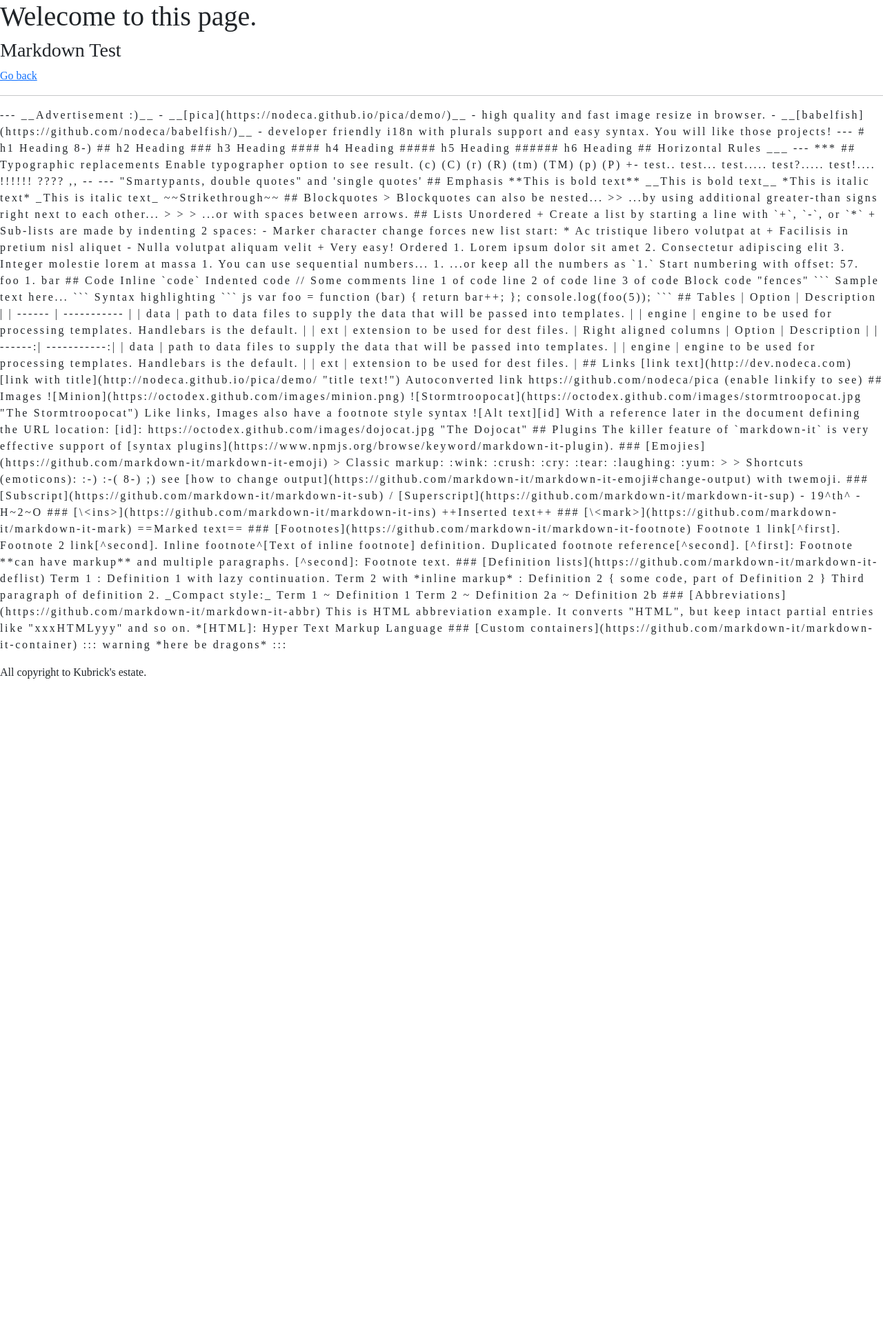
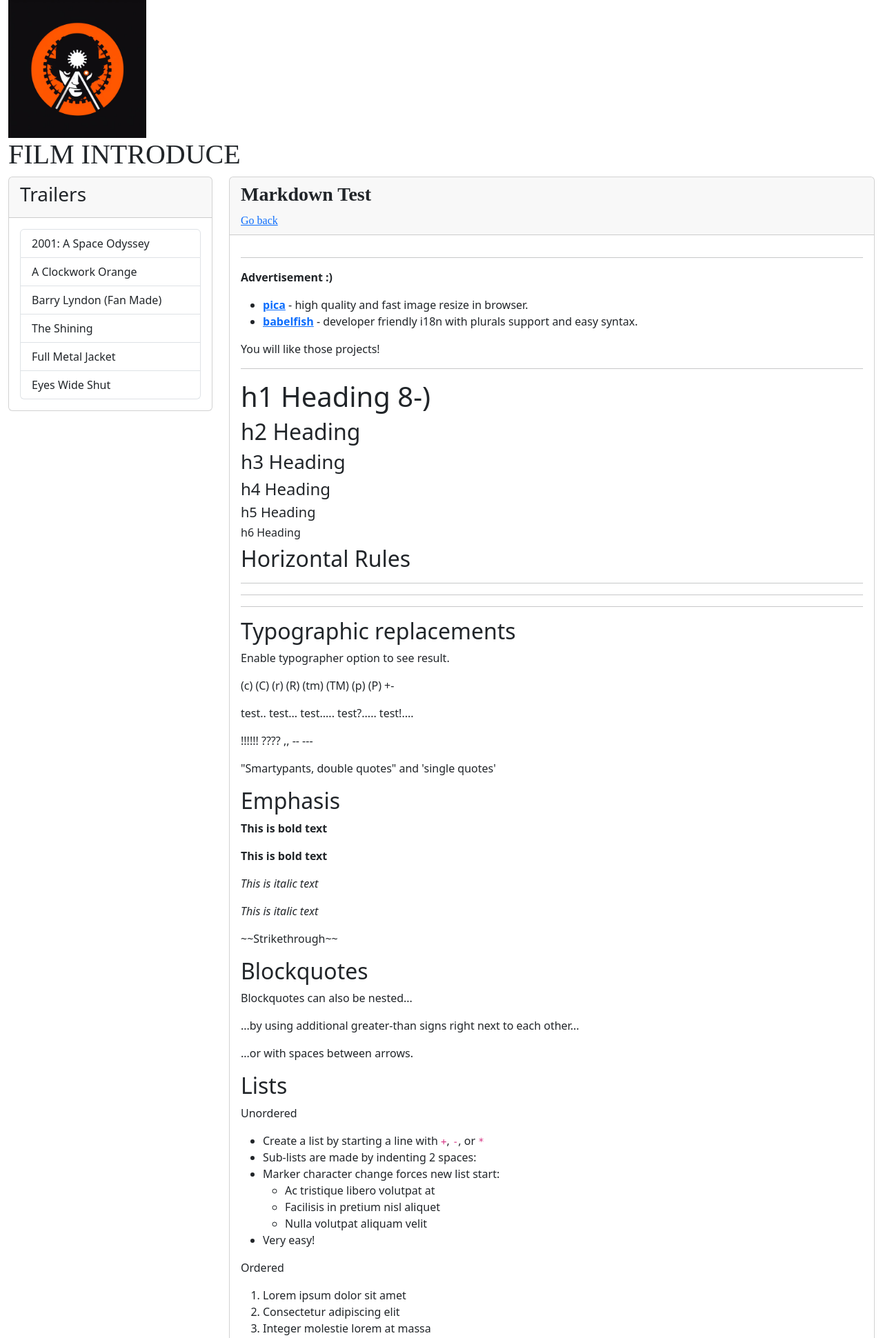
Before and after one commit to jimmyhsieh2014/mblog0927, a Django app: a page that uses templates/post.html in a window 1280 px wide. Shown: the top 1940 px of the page at 69% size. Before the commit the page ends 984 px from the top, so only its background shows below. Run offline with Django 4.2, Linux system fonts and the light colour scheme; data comes from the database, SQL or seed files in the repository; both versions use the stored data as it was after the commit; some libraries are stand-ins or nearby versions.

Commit message:
2023_10_25szu

```diff
--- /dev/null
+++ b/mysite/templatetags/markdown_extras.py
@@ -0,0 +1,10 @@
+import markdown
+
+from django import template
+from django.template.defaultfilters import stringfilter
+
+register = template.Library()
+
+@register.filter
+def convert_markdown(text):
+    return markdown.markdown(text)
--- a/templates/base2.html
+++ b/templates/base2.html
@@ -24,28 +24,36 @@
                 <div class="col-sm-3 col-md-3">
                     <div class="card">
                         <div class="card-header">
-                            <h3>MENU</h3>
+                            <h3>Trailers</h3>
                         </div>
                         <div class="card-body">
                             <div class="list-group">
-                                <a href="/" class="list-group-item">HOME</a>
-                                <a href="https://google.com/news" class="list-group-item">即時新聞</a>
-                                <a href="https://www.youtube.com" class="list-group-item">YOUTUBE</a>
+                                <a href="https://www.youtube.com/watch?v=kR2r-A9H3Kg" class="list-group-item">2001: A Space Odyssey</a>
+                                <a href="https://www.youtube.com/watch?v=T54uZPI4Z8A" class="list-group-item">A Clockwork Orange</a>
+                                <a href="https://www.youtube.com/watch?v=XjPSGuJskxM" class="list-group-item">Barry Lyndon (Fan Made)</a>
+                                <a href="https://www.youtube.com/watch?v=FZQvIJxG9Xs" class="list-group-item">The Shining</a>
+                                <a href="https://www.youtube.com/watch?v=n2i917l5RFc" class="list-group-item">Full Metal Jacket</a>
+                                <a href="https://www.youtube.com/watch?v=xgVo96JaqeM" class="list-group-item">Eyes Wide Shut</a>
                             </div>
                         </div>
                     </div>
                 </div>
                 <div class="col-sm-9 col-md-9">
-
+                    <div class="card">
+                        <div class="card-header">
+                            {% block headmessage %}
+                            {% endblock %}
+                        </div>
+                        <div class="card-body">
+                            {% block content %} {% endblock %}
+                        </div>
+                        <div class="card-footer">
+                            {% include 'footer.html' %}
+                        </div>
+                    </div>
                 </div>
             </div>
-
         </div>
-
-        {% block headmessage %} {% endblock headmessage %}
-        <hr>
-        {% block content %}{% endblock content %}
-        {% include "footer.html" %}
         <script src="" async defer></script>
         <script src="https://cdn.jsdelivr.net/npm/bootstrap@5.3.2/dist/js/bootstrap.bundle.min.js" integrity="sha384-C6RzsynM9kWDrMNeT87bh95OGNyZPhcTNXj1NW7RuBCsyN/o0jlpcV8Qyq46cDfL" crossorigin="anonymous"></script>
     </body>
--- a/templates/header.html
+++ b/templates/header.html
@@ -1,2 +1,6 @@
-<!-- header.html -->
-<h1 style="font-family:Jost;">Welecome to this page.</h1>
+{% load static %}
+<div class='well'>
+    <img src="{% static "images/LOGO.jfif" %}" width="200" height="200">
+</div>
+
+<h1 style="font-family: Jost;">FILM INTRODUCE</h1>
--- a/templates/post.html
+++ b/templates/post.html
@@ -1,11 +1,12 @@
-{% extends "base.html" %}
+{% extends "base2.html" %}
+{%load markdown_extras %}
 {% block title %} {{ post.title }} - Introdeucefilm {% endblock title %}
 {% block headmessage %}
-<h3 style='font-family:微軟正黑體;'>{{ post.title }}</h3>
+<h3 style='font-family: 微軟正黑體;'><strong>{{ post.title }}</strong></h3>
 <a style='font-family:微軟正黑體;' href='/'>Go back</a>
 {% endblock headmessage %}
 {% block content %}
 <p style='font-family:微軟正黑體;font-size:12pt;letter-spacing:2pt;'>
-    {{ post.body }}</a>
+    {{ post.body|convert_markdown|safe }}</a>
 </p>
 {% endblock content %}
```
Also changed, not shown: mblog0927/settings.py (+5 -2 lines), requirements.txt (added, +7 -0 lines), templates/index.html (+20 -5 lines), db.sqlite3, mysite/templatetags/__init__.py (added), static/images/LOGO.jfif (added), static/images/giphy.gif (added).
